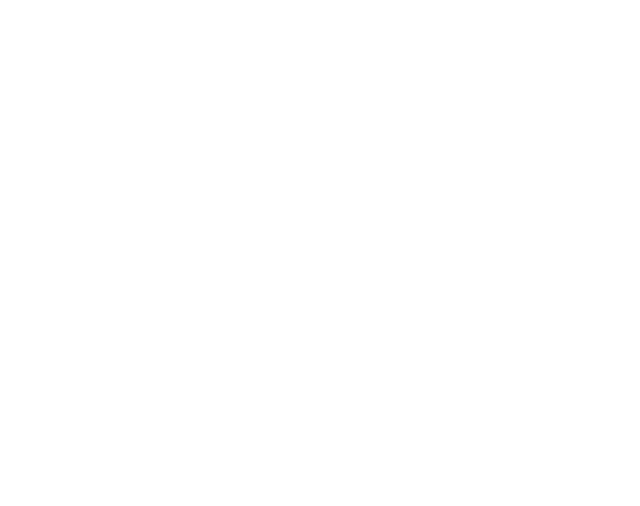
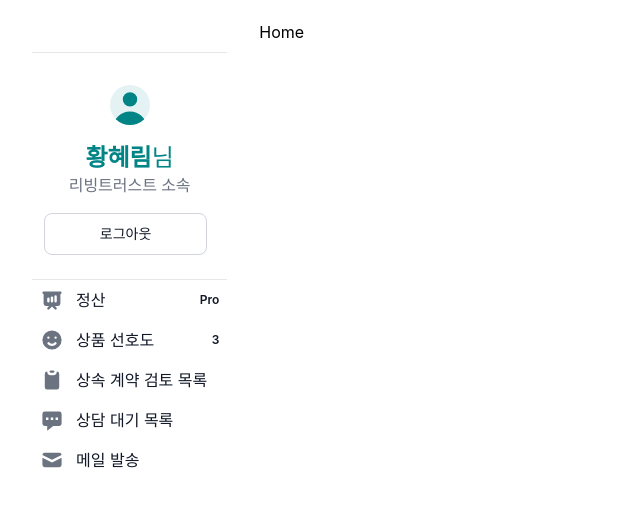
Before and after one commit to hee-ha/hana-heritage-FE, a React (Create React App) app: page /admin in a window 1280 px wide. Before the commit this address had no page. Shown: the top 506 px of the page, without its empty margins (0-640 px from the left). Built offline with nearby package versions, Linux system fonts and the light colour scheme.

Commit message:
feat : admin 페이지 사이드바 추가 및 라우팅

```diff
--- a/src/App.jsx
+++ b/src/App.jsx
@@ -3,6 +3,7 @@
 import { BrowserRouter as Router, Route, Routes } from "react-router-dom";
 
 import Layout from "./components/Layout";
+import AdminLayout from "./components/admin/AdminLayout";
 import {
   AccountCreation1,
   AccountCreation2,
@@ -10,6 +11,12 @@
   AccountCreation4,
   AccountDetail,
   AccountInquiry,
+  AdminHome,
+  ConsultingRevew,
+  DepositsPreference,
+  InheritanceReview,
+  Mail,
+  Settlement,
   DepositsDetail,
   DepositsJoin1,
   DepositsJoin2,
@@ -37,6 +44,19 @@
       <Router>
         <ScrollToTop />
         <Routes>
+          {/* 어드민 */}
+          <Route path="/admin/" element={<AdminLayout />}>
+            <Route index element={<AdminHome />} />
+            <Route path="settlement" element={<Settlement />} />
+            <Route
+              path="deposits-preference"
+              element={<DepositsPreference />}
+            />
+            <Route path="inheritance-review" element={<InheritanceReview />} />
+            <Route path="consulting-review" element={<ConsultingRevew />} />
+            <Route path="mail" element={<Mail />} />
+          </Route>
+
           <Route path="/" element={<Layout />}>
             <Route index element={<Home />} />
             {/* 유저 */}
--- /dev/null
+++ b/src/components/admin/AdminLayout.jsx
@@ -0,0 +1,23 @@
+import AdminSidebar from "./AdminSidebar";
+import { Outlet } from "react-router-dom";
+
+const AdminLayout = () => {
+  return (
+    <div>
+      <div className="w-full bg-white dark:bg-gray-900 p-5">
+        <div className="flex h-[calc(100vh-2.5rem)] overflow-hidden space-x-5">
+          <nav aria-label="Default sidebar example">
+            <AdminSidebar />
+          </nav>
+          <main>
+            <div>
+              <Outlet />
+            </div>
+          </main>
+        </div>
+      </div>
+    </div>
+  );
+};
+
+export default AdminLayout;
--- /dev/null
+++ b/src/components/admin/AdminSidebar.jsx
@@ -0,0 +1,86 @@
+"use client";
+
+import { Sidebar } from "flowbite-react";
+import {
+  HiPresentationChartBar,
+  HiClipboard,
+  HiEmojiHappy,
+  HiChatAlt,
+  HiMail,
+} from "react-icons/hi";
+import { Link } from "react-router-dom";
+
+const AdminSidebar = () => {
+  return (
+    <Sidebar>
+      <Sidebar.Items>
+        <Sidebar.ItemGroup>
+          <div className="flex flex-col items-center p-4 ">
+            <div className="relative w-10 h-10 overflow-hidden mb-4 bg-hanaGreen/10 rounded-full dark:bg-gray-600">
+              <svg
+                className="absolute w-12 h-12 text-hanaGreen -left-1"
+                fill="currentColor"
+                viewBox="0 0 20 20"
+                xmlns="http://www.w3.org/2000/svg"
+              >
+                <path
+                  fill-rule="evenodd"
+                  d="M10 9a3 3 0 100-6 3 3 0 000 6zm-7 9a7 7 0 1114 0H3z"
+                  clip-rule="evenodd"
+                ></path>
+              </svg>
+            </div>
+            <h3 className="font-noto text-hanaGreen text-2xl">
+              <span className="font-bold">황혜림</span>님
+            </h3>
+            <p className="font-noto text-gray-500">리빙트러스트 소속</p>
+            <button
+              type="button"
+              className="w-full my-4 text-gray-900 bg-white border border-gray-300 focus:outline-none hover:bg-gray-100 focus:ring-4 focus:ring-gray-100 font-medium rounded-lg text-sm px-5 py-2.5 me-2 mb-2 dark:bg-gray-800 dark:text-white dark:border-gray-600 dark:hover:bg-gray-700 dark:hover:border-gray-600 dark:focus:ring-gray-700"
+            >
+              로그아웃
+            </button>
+          </div>
+          <hr />
+          <Sidebar.Item
+            as={Link}
+            to="/admin/settlement"
+            icon={HiPresentationChartBar}
+            label="Pro"
+            labelColor="dark"
+          >
+            정산
+          </Sidebar.Item>
+          <Sidebar.Item
+            as={Link}
+            to="/admin/deposits-preference"
+            icon={HiEmojiHappy}
+            label="3"
+            labelColor="red"
+          >
+            상품 선호도
+          </Sidebar.Item>
+          <Sidebar.Item
+            as={Link}
+            to="/admin/inheritance-review"
+            icon={HiClipboard}
+          >
+            상속 계약 검토 목록
+          </Sidebar.Item>
+          <Sidebar.Item
+            as={Link}
+            to="/admin/consulting-review"
+            icon={HiChatAlt}
+          >
+            상담 대기 목록
+          </Sidebar.Item>
+          <Sidebar.Item as={Link} to="/admin/mail" icon={HiMail}>
+            메일 발송
+          </Sidebar.Item>
+        </Sidebar.ItemGroup>
+      </Sidebar.Items>
+    </Sidebar>
+  );
+};
+
+export default AdminSidebar;
--- /dev/null
+++ b/src/pages/admin/AdminHome.jsx
@@ -0,0 +1,11 @@
+import React from "react";
+
+const AdminHome = () => {
+  return (
+    <div>
+      <h1>Home</h1>
+    </div>
+  );
+};
+
+export default AdminHome;
--- /dev/null
+++ b/src/pages/admin/ConsultingReview.jsx
@@ -0,0 +1,11 @@
+import React from "react";
+
+const ConsultingReview = () => {
+  return (
+    <div>
+      <h1>ConsultingReview</h1>
+    </div>
+  );
+};
+
+export default ConsultingReview;
--- /dev/null
+++ b/src/pages/admin/DepositsPreference.jsx
@@ -0,0 +1,11 @@
+import React from "react";
+
+const DepositsPreference = () => {
+  return (
+    <div>
+      <h1>DepositsPreference</h1>
+    </div>
+  );
+};
+
+export default DepositsPreference;
--- /dev/null
+++ b/src/pages/admin/InheritanceReview.jsx
@@ -0,0 +1,11 @@
+import React from "react";
+
+const InheritanceReview = () => {
+  return (
+    <div>
+      <h1>InheritanceReview</h1>
+    </div>
+  );
+};
+
+export default InheritanceReview;
--- /dev/null
+++ b/src/pages/admin/Mail.jsx
@@ -0,0 +1,11 @@
+import React from "react";
+
+const Mail = () => {
+  return (
+    <div>
+      <h1>Mail</h1>
+    </div>
+  );
+};
+
+export default Mail;
--- /dev/null
+++ b/src/pages/admin/Settlement.jsx
@@ -0,0 +1,11 @@
+import React from "react";
+
+const Settlement = () => {
+  return (
+    <div>
+      <h1>Settlement</h1>
+    </div>
+  );
+};
+
+export default Settlement;
```
Also changed, not shown: src/pages/index.js (+8 -0 lines). Lines whose indentation alone changed are shown as unchanged.
